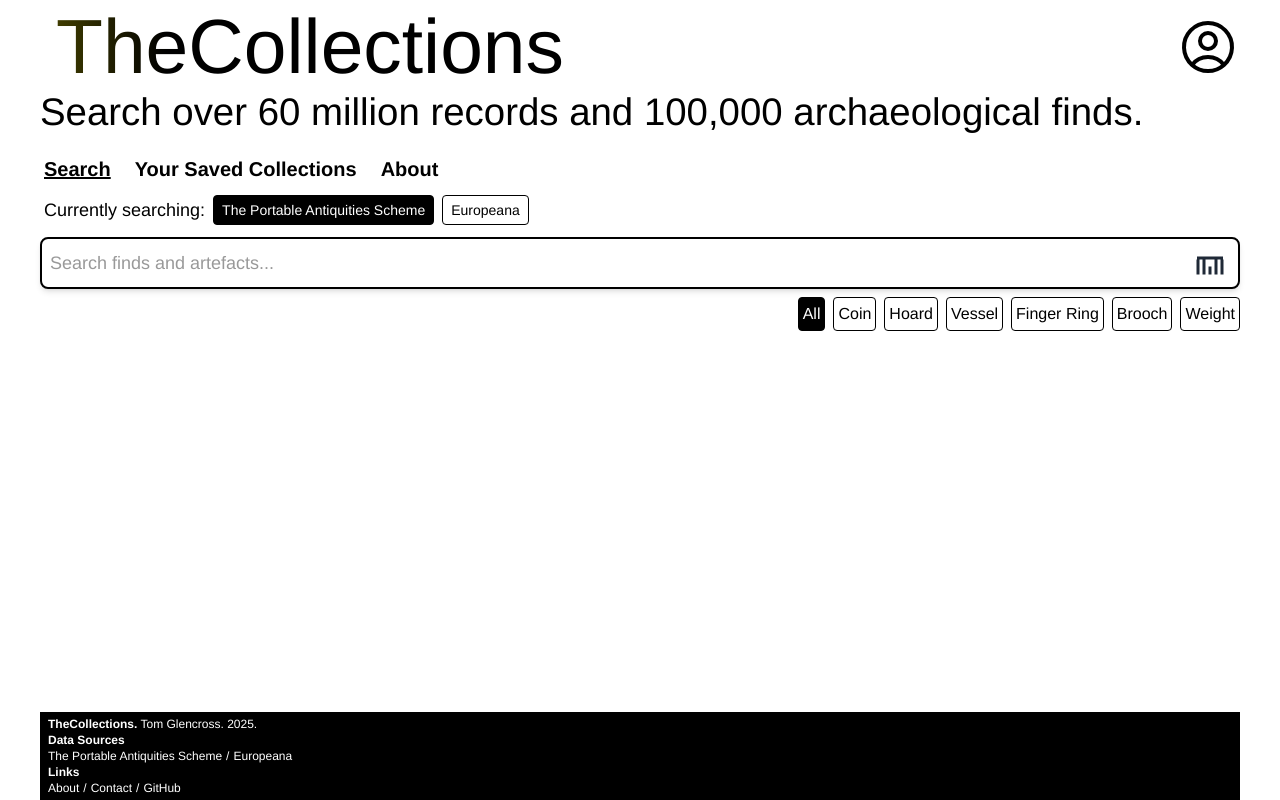
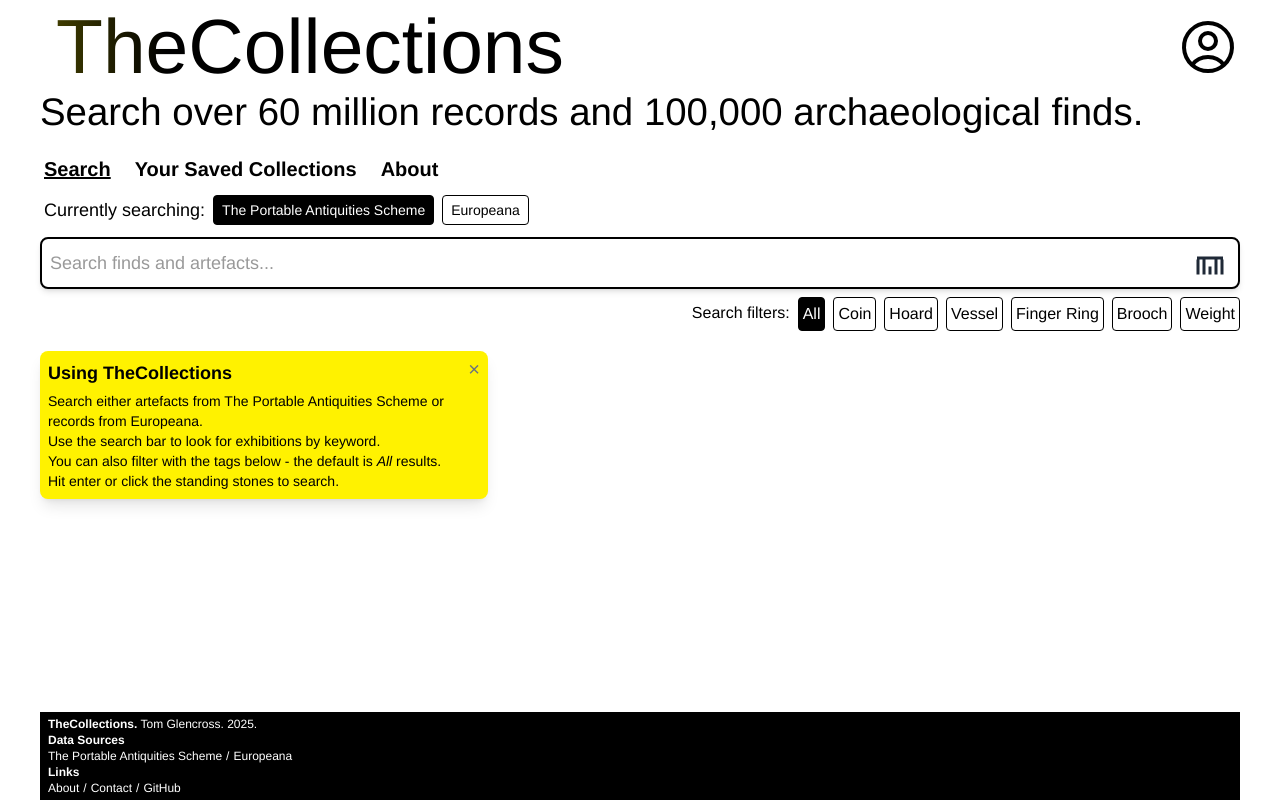
Before and after one commit to tomglencross69/the-collections-museum-curation-app, a Nuxt app: page / in a window 1280 px wide. Built offline with nearby package versions, Linux system fonts and the light colour scheme.

Commit message:
adds tooltip to main search page

```diff
--- /dev/null
+++ b/components/SearchToolTip.vue
@@ -0,0 +1,39 @@
+<template>
+  <div
+    v-if="visible"
+    class="w-full sm:max-w-md bg-customYellow shadow-lg rounded-lg p-2 mt-5 z-50"
+  >
+    <div class="flex justify-between items-start">
+      <h3 class="font-semibold text-lg">Using TheCollections</h3>
+      <button @click="closeTooltip" class="text-gray-500 hover:text-black text-xl leading-none">&times;</button>
+    </div>
+    <p class="mt-1 text-sm">
+      Search either artefacts from The Portable Antiquities Scheme or records from Europeana. <br>
+      Use the search bar to look for exhibitions by keyword.
+      <br> You can also filter with the tags below - the default is <i>All</i> results.
+      <br> Hit enter or click the standing stones to search.
+    </p>
+  </div>
+</template>
+
+<script setup lang="ts">
+import { ref, onMounted } from 'vue'
+
+const visible = ref(false)
+
+onMounted(() => {
+  const dismissed = sessionStorage.getItem('searchTooltipDismissed')
+  if (!dismissed) {
+    visible.value = true
+  }
+})
+
+function closeTooltip() {
+  visible.value = false
+  sessionStorage.setItem('searchTooltipDismissed', 'true')
+}
+</script>
+
+<style scoped>
+
+</style>
--- a/components/TagsBar.vue
+++ b/components/TagsBar.vue
@@ -1,5 +1,6 @@
 <template>
     <div class="flex justify-end gap-2 flex-wrap">
+        <div class="text-xs sm:text-base pt-1">Search filters: </div>
         <button
         v-for="tag in tags"
         :key="tag"
--- a/pages/index.vue
+++ b/pages/index.vue
@@ -22,6 +22,7 @@
         :selected-tags="selectedTags"
         @update:selected-tags="selectedTags = $event"
       />
+      <SearchToolTip/>
     </section>
 
     <!-- LOADING AND ERROR STATE -->
```
